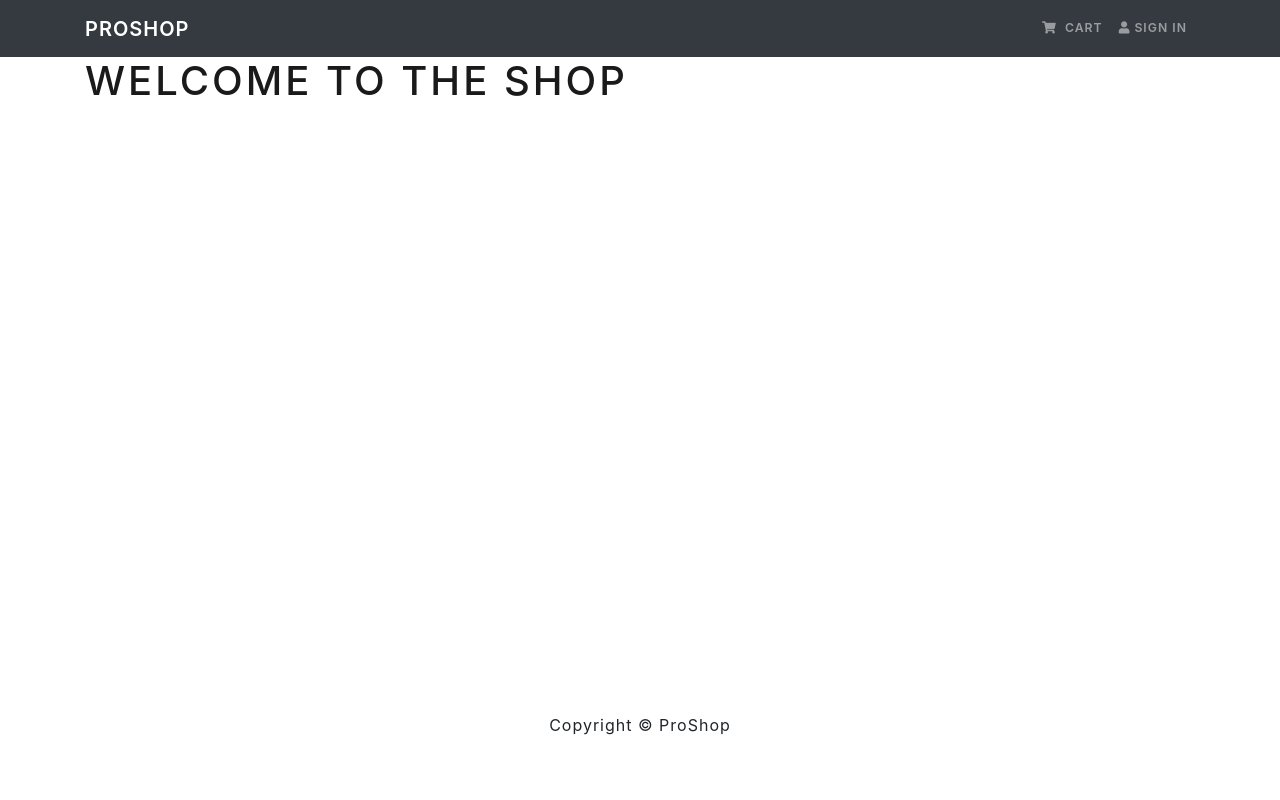
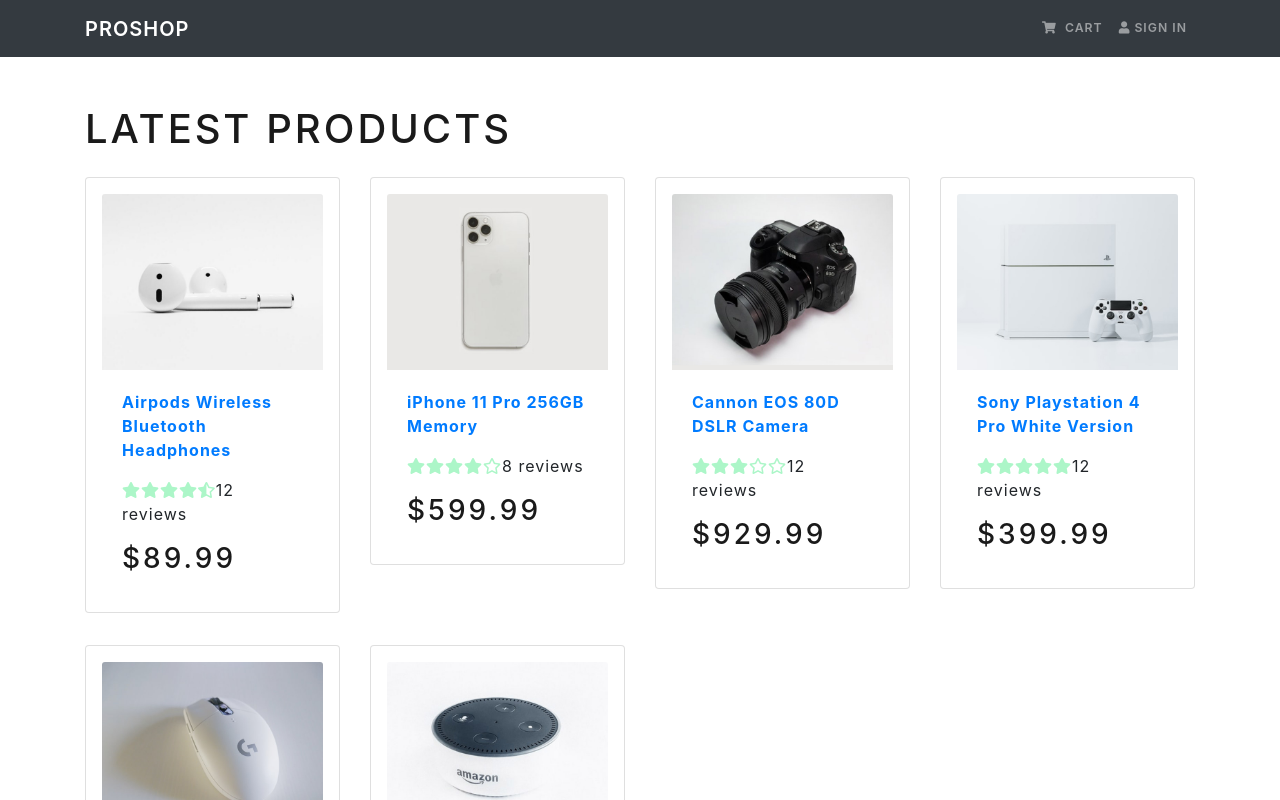
Before and after one commit to TimMacrae/ProShop-eCommerce, a React (Create React App) app in the folder frontend/: page / in a window 1280 px wide. Shown: the top 800 px of the page. Built offline with nearby package versions, Linux system fonts and the light colour scheme.

Commit message:
update products and artical

```diff
--- a/frontend/src/App.js
+++ b/frontend/src/App.js
@@ -3,14 +3,15 @@ import "./App.css";
 import { Container } from "react-bootstrap";
 import Header from "./components/Header";
 import Footer from "./components/Footer";
+import HomeScreen from "./screens/HomeScreen";
 
 const App = () => {
   return (
     <div className="App">
       <Header></Header>
-      <main>
+      <main className="py-5">
         <Container>
-          <h1>Welcome to the Shop</h1>
+          <HomeScreen></HomeScreen>
         </Container>
       </main>
       <Footer></Footer>
--- /dev/null
+++ b/frontend/src/components/Product.js
@@ -0,0 +1,31 @@
+import React from "react";
+import { Card } from "react-bootstrap";
+import Rating from "../components/Rating";
+const Product = ({ product }) => {
+  return (
+    <Card className="my-3 p-3">
+      <a href={`/product/${product._id}`}>
+        <Card.Img src={product.image} variant="top"></Card.Img>
+      </a>
+
+      <Card.Body>
+        <a href={`/product/${product._id}`}>
+          <Card.Title as="div">
+            <strong>{product.name}</strong>
+          </Card.Title>
+        </a>
+        <Card.Text as="div">
+          <div className="my-3">
+            <Rating
+              value={product.rating}
+              text={`${product.numReviews} reviews`}
+              color={"#ACF6C8"}
+            ></Rating>
+          </div>
+        </Card.Text>
+        <Card.Text as="h3">${product.price}</Card.Text>
+      </Card.Body>
+    </Card>
+  );
+};
+export default Product;
--- /dev/null
+++ b/frontend/src/components/Rating.js
@@ -0,0 +1,80 @@
+import React from "react";
+import PropTypes from "prop-types";
+
+const Rating = ({ value, text, color }) => {
+  return (
+    <div className="rating">
+      <span>
+        <i
+          style={{ color: color }}
+          className={
+            value >= 1
+              ? "fas fa-star"
+              : value >= 0.5
+              ? "fas fa-star-half-alt"
+              : "far fa-star"
+          }
+        ></i>
+      </span>
+      <span>
+        <i
+          style={{ color: color }}
+          className={
+            value >= 2
+              ? "fas fa-star"
+              : value >= 1.5
+              ? "fas fa-star-half-alt"
+              : "far fa-star"
+          }
+        ></i>
+      </span>
+      <span>
+        <i
+          style={{ color: color }}
+          className={
+            value >= 3
+              ? "fas fa-star"
+              : value >= 2.5
+              ? "fas fa-star-half-alt"
+              : "far fa-star"
+          }
+        ></i>
+      </span>
+      <span>
+        <i
+          style={{ color: color }}
+          className={
+            value >= 4
+              ? "fas fa-star"
+              : value >= 3.5
+              ? "fas fa-star-half-alt"
+              : "far fa-star"
+          }
+        ></i>
+      </span>
+      <span>
+        <i
+          style={{ color: color }}
+          className={
+            value >= 5
+              ? "fas fa-star"
+              : value >= 4.5
+              ? "fas fa-star-half-alt"
+              : "far fa-star"
+          }
+        ></i>
+      </span>
+      <span>{text && text}</span>
+    </div>
+  );
+};
+Rating.defaultProps = {
+  color: "#f8e825",
+};
+
+Rating.propTypes = {
+  value: PropTypes.number.isRequired,
+  text: PropTypes.string.isRequired,
+  color: PropTypes.string.isRequired,
+};
+export default Rating;
--- /dev/null
+++ b/frontend/src/screens/HomeScreen.js
@@ -0,0 +1,22 @@
+import React, { Fragment } from "react";
+import { Row, Col } from "react-bootstrap";
+import Product from "../components/Product";
+import products from "../products";
+const HomeScreen = () => {
+  return (
+    <Fragment>
+      <h1>Latest Products</h1>
+      <Row>
+        {products.map((product) => {
+          return (
+            <Col sm={12} md={6} lg={4} xl={3}>
+              <Product product={product}></Product>
+            </Col>
+          );
+        })}
+      </Row>
+    </Fragment>
+  );
+};
+
+export default HomeScreen;
```
Also changed, not shown: 1 other file (tests, documents, lock files or other folders).
